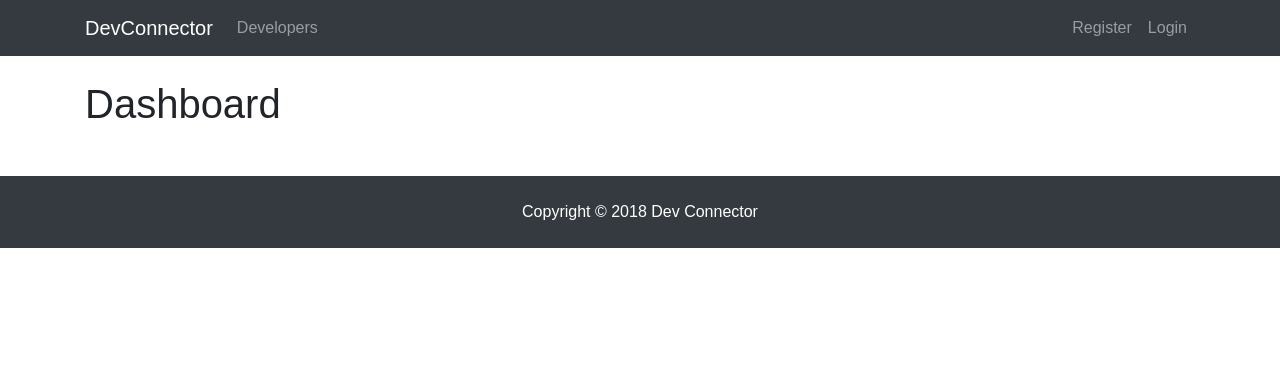
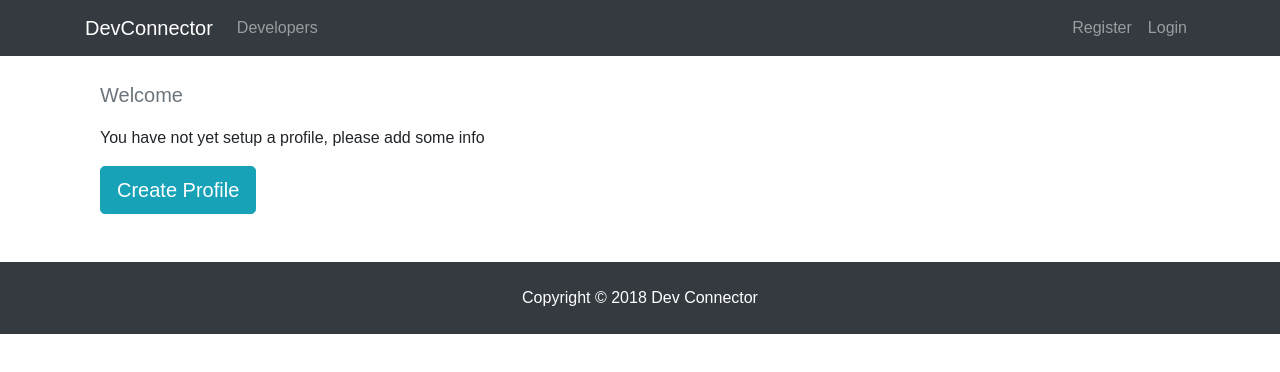
Before and after one commit to BrandonSmith8038/Udemy-MERN-Front-To-Back, a React (Create React App) app in the folder client/: page /dashboard in a window 1280 px wide. Shown: the top 372 px of the page. Built offline with nearby package versions, Linux system fonts and the light colour scheme; no server answers.

Commit message:
feat: Spinner Component and Dashboard Start

```diff
--- /dev/null
+++ b/client/src/components/common/Spinner.js
@@ -0,0 +1,12 @@
+import React from 'react';
+import spinner from './spinner.gif';
+
+export default () => (
+  <div>
+    <img
+      src={spinner}
+      style={{ width: '200px', margin: 'auto', display: 'block' }}
+      alt="Loading..."
+    />
+  </div>
+);
--- a/client/src/components/dashboard/Dashboard.js
+++ b/client/src/components/dashboard/Dashboard.js
@@ -1,22 +1,62 @@
 import React, { Component } from 'react';
 import PropTypes from 'prop-types';
 import { connect } from 'react-redux';
+import { Link } from 'react-router-dom';
 import { getCurrentProfile } from '../../actions/profileActions';
+import Spinner from '../common/Spinner';
 
 class dashboard extends Component {
   componentDidMount = () => {
     this.props.getCurrentProfile();
   };
   render() {
+    const { user } = this.props.auth;
+    const { profile, loading } = this.props.profile;
+    let dashboardContent;
+
+    if (profile === null || loading) {
+      dashboardContent = <Spinner />;
+    } else {
+      //  Check if logged in user has profile data
+      if (Object.keys(profile).length > 0) {
+        dashboardContent = <h4>TODO: Display Profile</h4>;
+      } else {
+        // User is logged in but has no profile
+        dashboardContent = (
+          <div>
+            <p className="lead text-muted">Welcome {user.name}</p>
+            <p>You have not yet setup a profile, please add some info</p>
+            <Link to="/create-profile" className="btn btn-lg btn-info">
+              Create Profile
+            </Link>
+          </div>
+        );
+      }
+    }
     return (
-      <div>
-        {' '}
-        <h1>Dashboard</h1>{' '}
+      <div className="dashboard">
+        <div className="container">
+          <div className="row">
+            <div className="col-md-12">{dashboardContent}</div>
+          </div>
+        </div>
       </div>
     );
   }
 }
+
+dashboard.propType = {
+  getCurrentProfile: PropTypes.func.isRequired,
+  auth: PropTypes.object.isRequired,
+  profile: PropTypes.object.isRequired,
+};
+
+const mapStateToProps = state => ({
+  profile: state.profile,
+  auth: state.auth,
+});
+
 export default connect(
-  null,
+  mapStateToProps,
   { getCurrentProfile }
 )(dashboard);
```
Also changed, not shown: client/src/components/common/spinner.gif (added).
